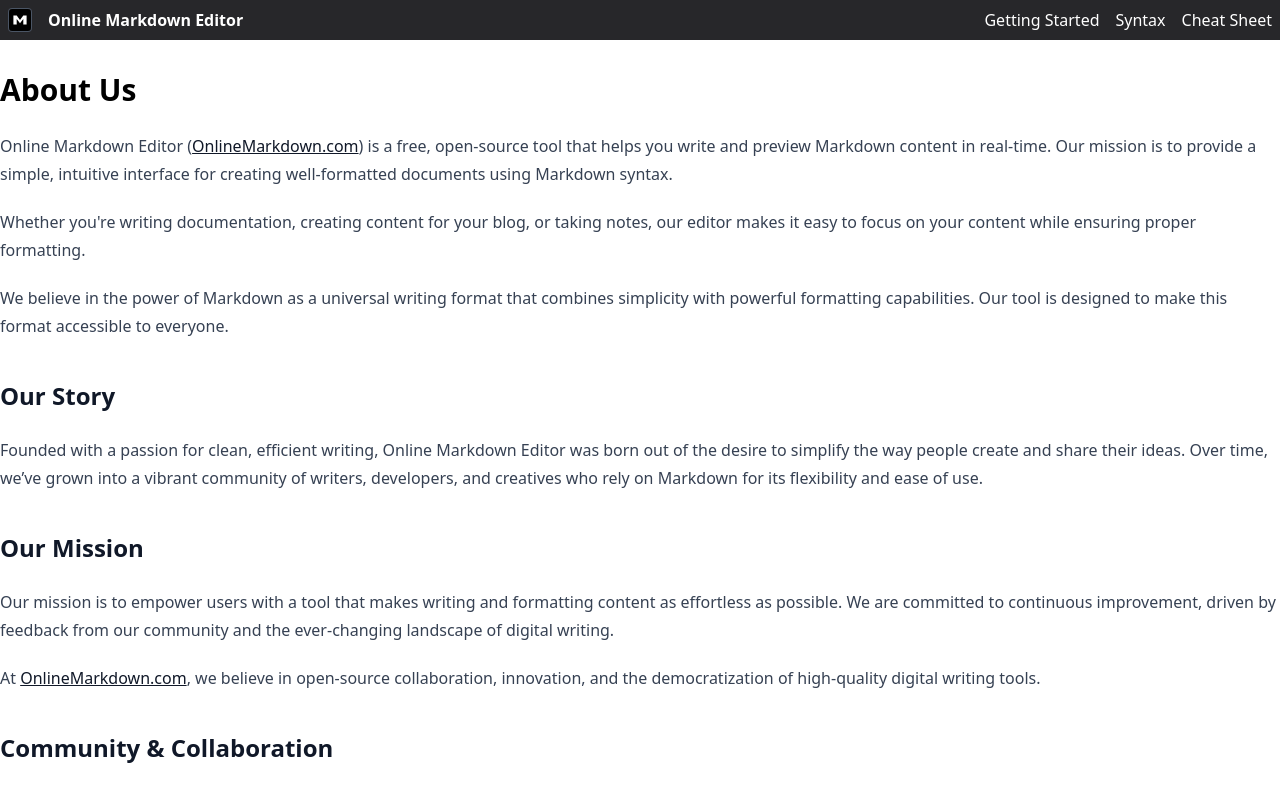
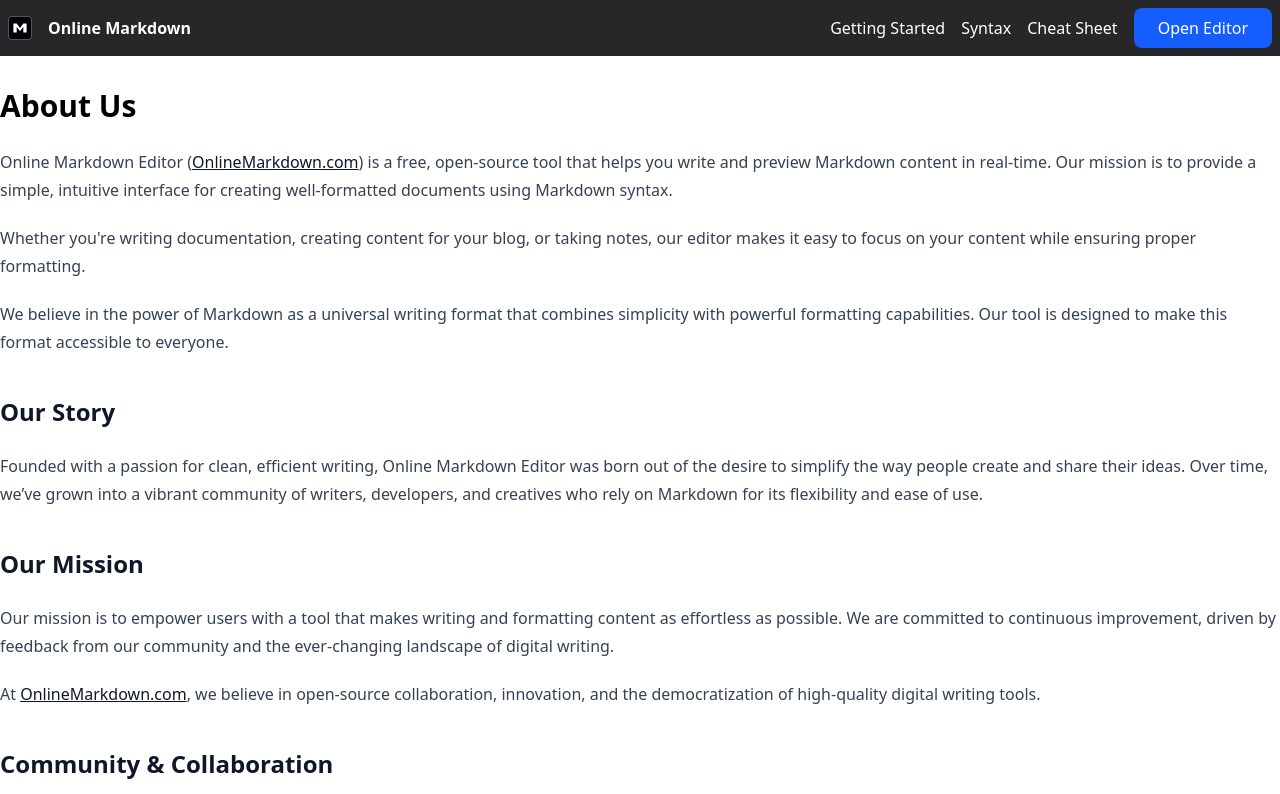
Before and after one commit to nodebinco/onlinemarkdown, a SvelteKit app: page /about in a window 1280 px wide. Shown: the top 794 px of the page. Built offline with nearby package versions, Linux system fonts and the light colour scheme.

Commit message:
feat: add open editor button

```diff
--- a/src/lib/components/MarkdownEditor.svelte
+++ b/src/lib/components/MarkdownEditor.svelte
@@ -285,7 +285,7 @@
   };
 </script>
 
-<div class="flex h-[calc(100vh-50px)] flex-1 flex-col overflow-hidden">
+<div class="flex h-[calc(100vh-60px)] flex-1 flex-col overflow-hidden">
   <MarkdownToolbar
     bind:editorElement
     markdown={currentFile.content}
--- a/src/routes/+layout.svelte
+++ b/src/routes/+layout.svelte
@@ -23,7 +23,7 @@
           <img src="/logo.svg" alt="Markdown Editor" class="h-6 w-6" />
         </a>
       </div>
-      <span class="font-semibold"><a href="/">Online Markdown Editor</a></span>
+      <span class="font-semibold"><a href="/">Online Markdown</a></span>
     </div>
 
     <div class="flex items-center">
@@ -31,6 +31,12 @@
         <a href="/getting-started" class="hover:text-zinc-300">Getting Started</a>
         <a href="/syntax" class="hover:text-zinc-300">Syntax</a>
         <a href="/cheat-sheet" class="hover:text-zinc-300">Cheat Sheet</a>
+
+        <a
+          href="/"
+          class="inline-block rounded-lg bg-blue-600 px-6 py-2 text-white no-underline transition hover:bg-blue-700"
+          >Open Editor</a
+        >
       </nav>
 
       <button
@@ -53,6 +59,12 @@
         <a href="/getting-started" class="rounded px-4 py-2 hover:bg-zinc-700">Getting Started</a>
         <a href="/syntax" class="rounded px-4 py-2 hover:bg-zinc-700">Syntax</a>
         <a href="/cheat-sheet" class="rounded px-4 py-2 hover:bg-zinc-700">Cheat Sheet</a>
+
+        <a
+          href="/"
+          class="inline-block rounded-lg bg-blue-600 px-6 py-2 text-white no-underline transition hover:bg-blue-700"
+          >Open Editor</a
+        >
       </nav>
     </div>
   {/if}
```
